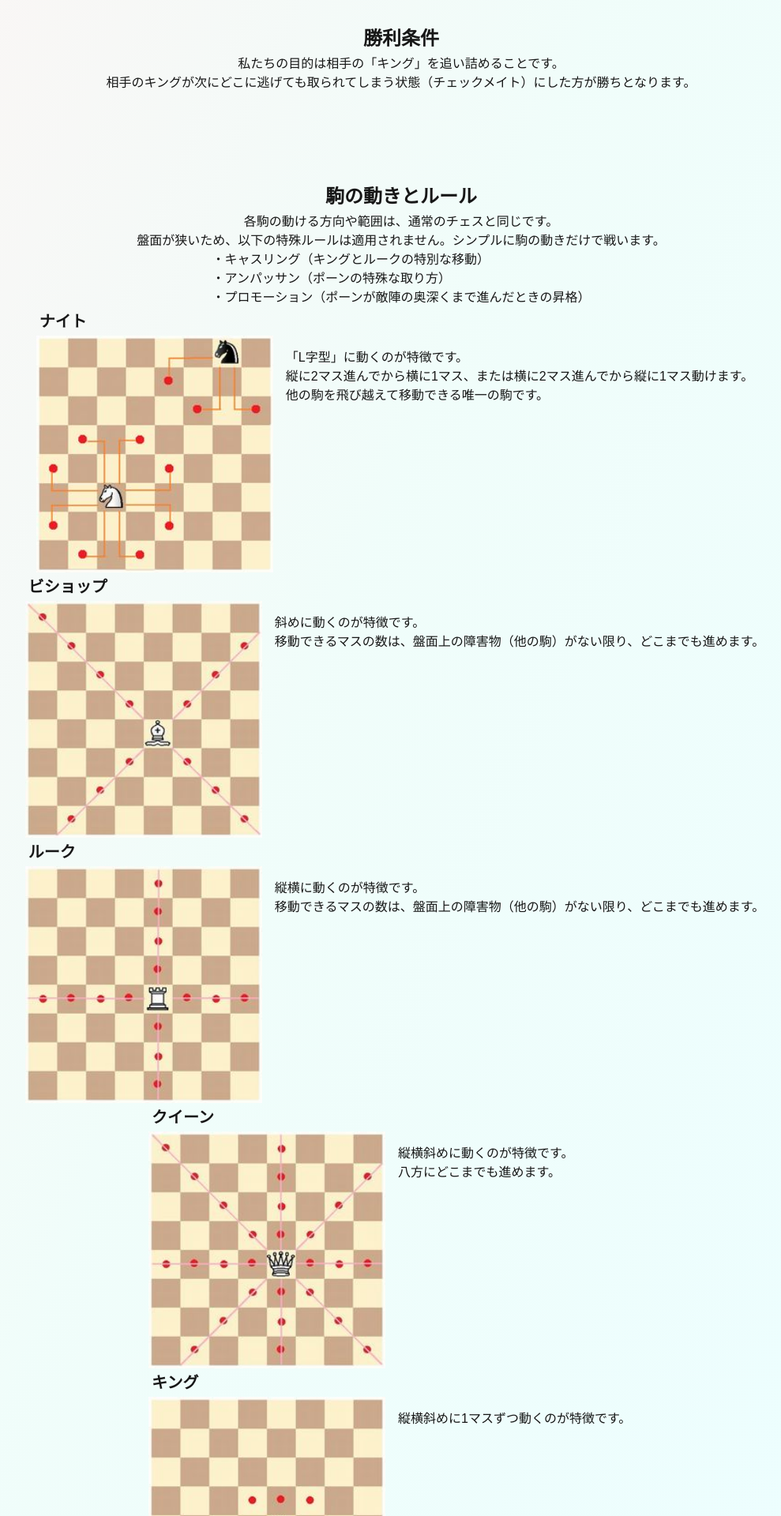
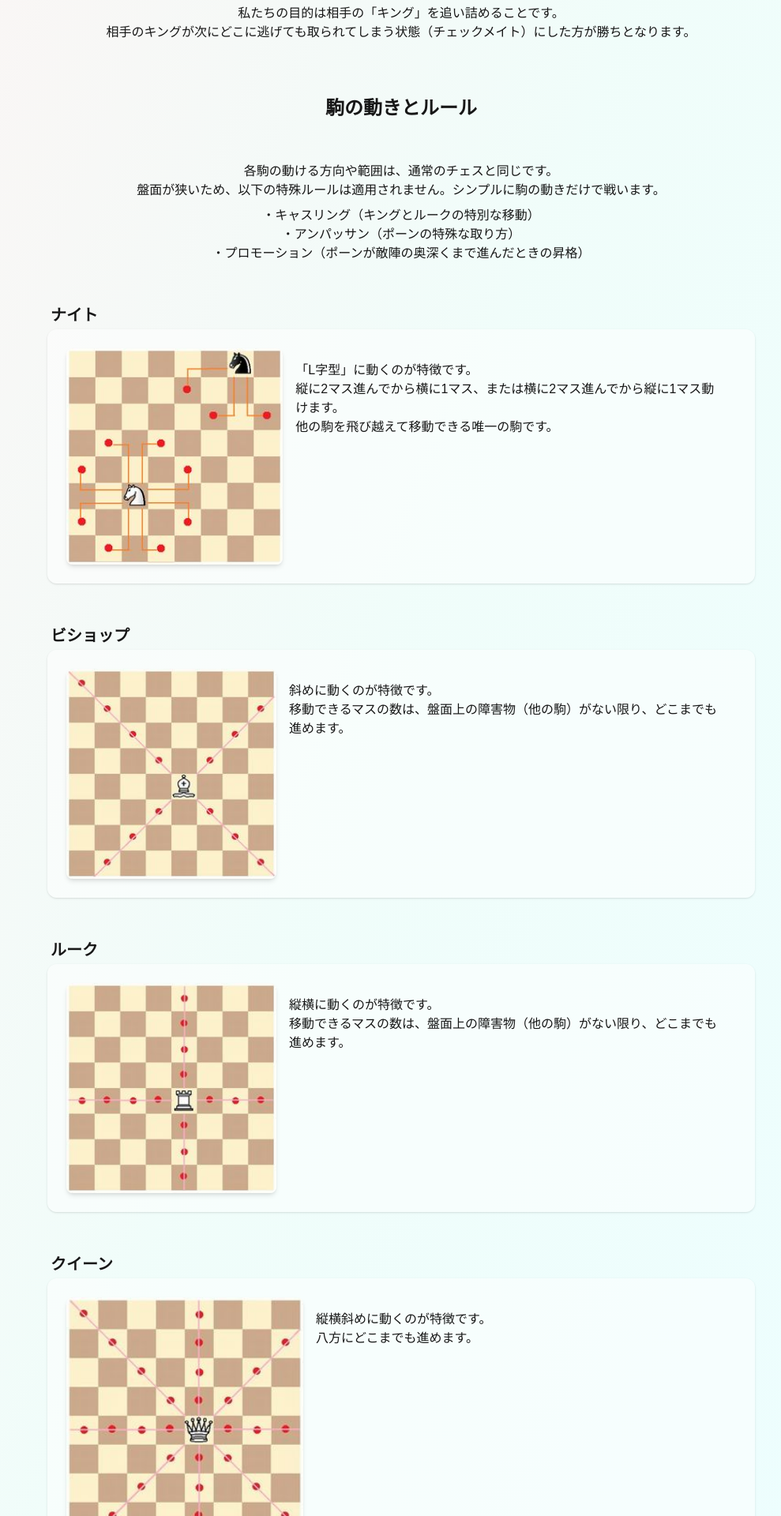
Before and after one commit to kkkk-ui/Game_Record_Web, a Next.js app in the folder game-record-app/: page /rule in a window 1280 px wide. Shown: the part 880-2800 px from the top of the page at 79% size, without its empty margins (132-1121 px from the left). Built offline with nearby package versions, Linux system fonts and the light colour scheme.

Commit message:
style:ルールページのレスポンシブデザイン修正

```diff
--- a/game-record-app/app/rule/page.tsx
+++ b/game-record-app/app/rule/page.tsx
@@ -6,31 +6,34 @@ export const rule = () => {
                 <p>通常のチェスを5×5のコンパクトな盤面に凝縮したミニチェスです。短時間で決着がつくスピーディーな展開と、狭い盤面ならではの密度の高い駆け引きが楽しめます。</p>
             </div>
 
-            <div className="p-8 pt-20 flex flex-col items-center justify-center">
+            <div className="p-4 md:p-8 pt-20 flex flex-col items-center justify-center">
                 <h2 className="text-2xl font-bold p-1">盤面と駒</h2>
                 <p>5×5の盤面で行います。キング、クイーン、ルーク、ビショップ、ナイトの計5種類、各軍5個ずつの駒を使います。駒の配置は以下の通りです。</p>
-                <img src="board.png" alt="board" />
+                <img src="board.png" alt="board" className="max-w-full h-auto object-contain my-4 rounded-lg shadow-md" />
             </div>
 
-            <div className="p-8 pt-20 flex flex-col items-center justify-center">
+            <div className="p-4 md:p-8 pt-20 flex flex-col items-center justify-center">
                 <h2 className="text-2xl font-bold p-1">勝利条件</h2>
                 <p>私たちの目的は相手の「キング」を追い詰めることです。</p>
                 <p>相手のキングが次にどこに逃げても取られてしまう状態（チェックメイト）にした方が勝ちとなります。</p>
             </div>
 
-            <div className="p-8 pt-20 flex flex-col items-center justify-center">
+            <div className="p-4 md:p-8 pt-20 flex flex-col items-center justify-center space-y-12">
                 <h2 className="text-2xl font-bold p-1">駒の動きとルール</h2>
+                <div className="text-center">
                     <p>各駒の動ける方向や範囲は、通常のチェスと同じです。</p>
                     <p>盤面が狭いため、以下の特殊ルールは適用されません。シンプルに駒の動きだけで戦います。</p>
-                <ul>
+                    <ul className="list-none mt-2">
                         <li>・キャスリング（キングとルークの特別な移動）</li>
                         <li>・アンパッサン（ポーンの特殊な取り方）</li>
                         <li>・プロモーション（ポーンが敵陣の奥深くまで進んだときの昇格）</li>
                     </ul>
-                <div className="min-w-[50dvw]">
-                    <h3 className="text-xl font-bold p-1">ナイト</h3>
-                    <div className="flex flex-row">
-                        <img src="knight.jpg" alt="knight" width={300} height={300} />
+                </div>
+
+                <div className="w-full max-w-4xl">
+                    <h3 className="text-xl font-bold p-1 text-center md:text-left">ナイト</h3>
+                    <div className="flex flex-col md:flex-row items-center md:items-start bg-white/50 p-6 rounded-xl shadow-sm">
+                        <img src="knight.jpg" alt="knight" width={300} height={300} className="max-w-full h-auto object-contain rounded-lg shadow-md" />
                         <span className="p-4">
                             <p>「L字型」に動くのが特徴です。</p>
                             <p>縦に2マス進んでから横に1マス、または横に2マス進んでから縦に1マス動けます。</p>
@@ -38,40 +41,40 @@ export const rule = () => {
                         </span>
                     </div>
                 </div>
-                <div className="min-w-[50dvw]">
-                    <h3 className="text-xl font-bold p-1">ビショップ</h3>
-                    <div className="flex flex-row">
-                        <img src="bishop.jpg" alt="bishop" width={300} height={300} />
+                <div className="w-full max-w-4xl">
+                    <h3 className="text-xl font-bold p-1 text-center md:text-left">ビショップ</h3>
+                    <div className="flex flex-col md:flex-row items-center md:items-start bg-white/50 p-6 rounded-xl shadow-sm">
+                        <img src="bishop.jpg" alt="bishop" width={300} height={300} className="max-w-full h-auto object-contain rounded-lg shadow-md" />
                         <span className="p-4">
                             <p>斜めに動くのが特徴です。</p>
                             <p>移動できるマスの数は、盤面上の障害物（他の駒）がない限り、どこまでも進めます。</p>
                         </span>
                     </div>
                 </div>
-                <div className="min-w-[50dvw]">
-                    <h3 className="text-xl font-bold p-1">ルーク</h3>
-                    <div className="flex flex-row">
-                        <img src="rook.jpg" alt="rook" width={300} height={300} />
+                <div className="w-full max-w-4xl">
+                    <h3 className="text-xl font-bold p-1 text-center md:text-left">ルーク</h3>
+                    <div className="flex flex-col md:flex-row items-center md:items-start bg-white/50 p-6 rounded-xl shadow-sm">
+                        <img src="rook.jpg" alt="rook" width={300} height={300} className="max-w-full h-auto object-contain rounded-lg shadow-md" />
                         <span className="p-4">
                             <p>縦横に動くのが特徴です。</p>
                             <p>移動できるマスの数は、盤面上の障害物（他の駒）がない限り、どこまでも進めます。</p>
                         </span>
                     </div>
                 </div>
-                <div className="min-w-[50dvw]">
-                    <h3 className="text-xl font-bold p-1">クイーン</h3>
-                    <div className="flex flex-row">
-                        <img src="queen.jpg" alt="queen" width={300} height={300} />
+                <div className="w-full max-w-4xl">
+                    <h3 className="text-xl font-bold p-1 text-center md:text-left">クイーン</h3>
+                    <div className="flex flex-col md:flex-row items-center md:items-start bg-white/50 p-6 rounded-xl shadow-sm">
+                        <img src="queen.jpg" alt="queen" width={300} height={300} className="max-w-full h-auto object-contain rounded-lg shadow-md" />
                         <span className="p-4">
                             <p>縦横斜めに動くのが特徴です。</p>
                             <p>八方にどこまでも進めます。</p>
                         </span>
                     </div>
                 </div>
-                <div className="min-w-[50dvw]">
-                    <h3 className="text-xl font-bold p-1">キング</h3>
-                    <div className="flex flex-row">
-                        <img src="king.jpg" alt="king" width={300} height={300} />
+                <div className="w-full max-w-4xl">
+                    <h3 className="text-xl font-bold p-1 text-center md:text-left">キング</h3>
+                    <div className="flex flex-col md:flex-row items-center md:items-start bg-white/50 p-6 rounded-xl shadow-sm">
+                        <img src="king.jpg" alt="king" width={300} height={300} className="max-w-full h-auto object-contain rounded-lg shadow-md" />
                         <span className="p-4">
                             <p>縦横斜めに1マスずつ動くのが特徴です。</p>
                         </span>
```
Lines whose indentation alone changed are shown as unchanged.
